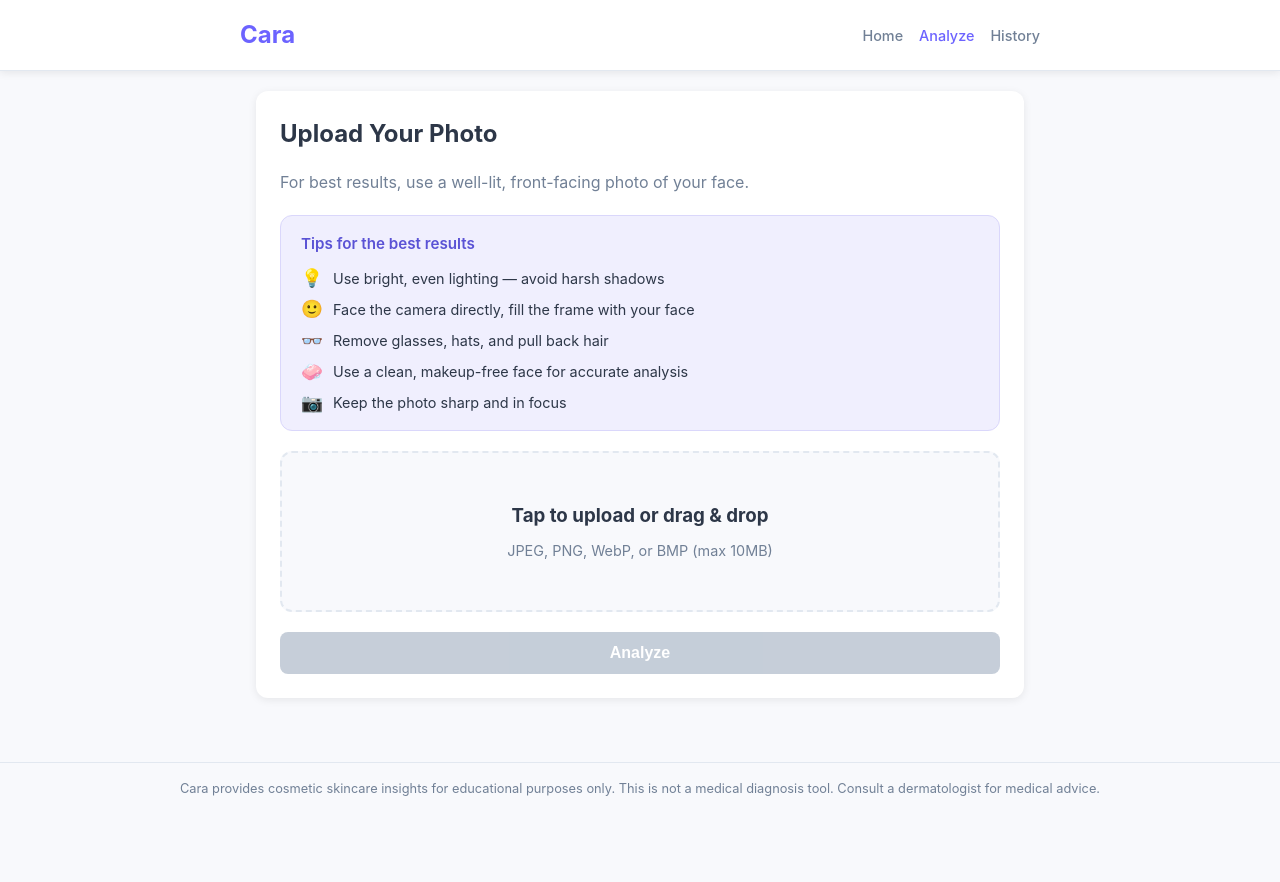
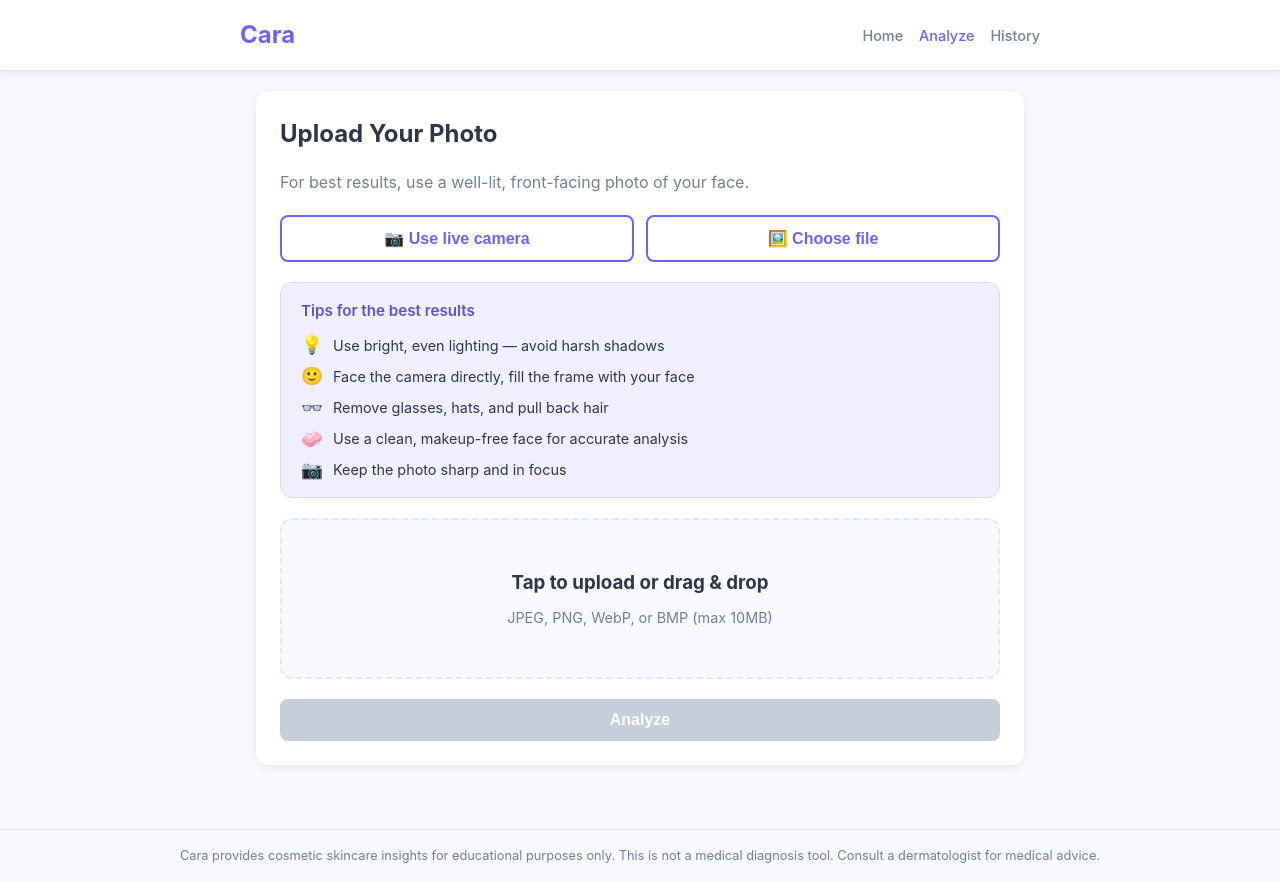
Before and after one commit to Metelit5a/Cara, a React (Create React App) app in the folder frontend/: page /analyze in a window 1280 px wide. Before the commit the page ends 815 px from the top, so only its background shows below. Built offline with nearby package versions, Linux system fonts and the light colour scheme.

Commit message:
Implement live camera capture feature
Added camera capture functionality to analyze page.

```diff
--- a/frontend/src/pages/AnalyzePage.js
+++ b/frontend/src/pages/AnalyzePage.js
@@ -1,14 +1,23 @@
 import React, { useState, useRef } from 'react';
 import { useNavigate } from 'react-router-dom';
 import { analyzeImage } from '../api';
+import CameraCapture from '../components/CameraCapture';
 
 function AnalyzePage() {
+  const [mode, setMode] = useState('upload'); // 'upload' | 'camera'
   const [file, setFile] = useState(null);
   const [preview, setPreview] = useState(null);
   const [loading, setLoading] = useState(false);
   const [error, setError] = useState(null);
   const fileInputRef = useRef(null);
   const navigate = useNavigate();
+
+  const handleCameraCapture = (capturedFile, previewUrl) => {
+    setFile(capturedFile);
+    setPreview(previewUrl);
+    setError(null);
+    setMode('upload');
+  };
 
   const handleFileSelect = (e) => {
     const selected = e.target.files[0];
@@ -73,6 +82,21 @@ function AnalyzePage() {
     );
   }
 
+  if (mode === 'camera') {
+    return (
+      <div className="card">
+        <h2 style={{ marginBottom: '8px' }}>Live Camera Capture</h2>
+        <p style={{ color: 'var(--text-light)', marginBottom: '16px' }}>
+          Align your face inside the oval. We'll auto-capture once lighting and framing look right.
+        </p>
+        <CameraCapture
+          onCapture={handleCameraCapture}
+          onCancel={() => setMode('upload')}
+        />
+      </div>
+    );
+  }
+
   return (
     <div>
       <div className="card">
@@ -80,6 +104,26 @@ function AnalyzePage() {
         <p style={{ color: 'var(--text-light)', marginBottom: '20px' }}>
           For best results, use a well-lit, front-facing photo of your face.
         </p>
+
+        <div style={{ display: 'flex', gap: '12px', marginBottom: '20px' }}>
+          <button
+            className="btn btn-outline"
+            style={{ flex: 1 }}
+            onClick={() => {
+              setError(null);
+              setMode('camera');
+            }}
+          >
+            📷 Use live camera
+          </button>
+          <button
+            className="btn btn-outline"
+            style={{ flex: 1 }}
+            onClick={() => fileInputRef.current?.click()}
+          >
+            🖼️ Choose file
+          </button>
+        </div>
 
         <div className="photo-tips">
           <h4 className="photo-tips-title">Tips for the best results</h4>
```
